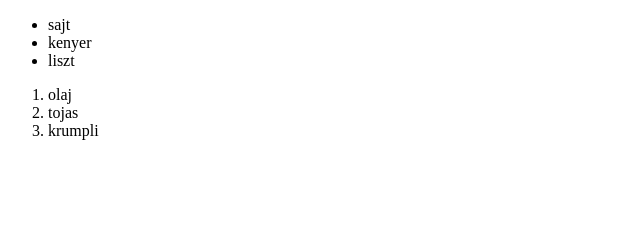
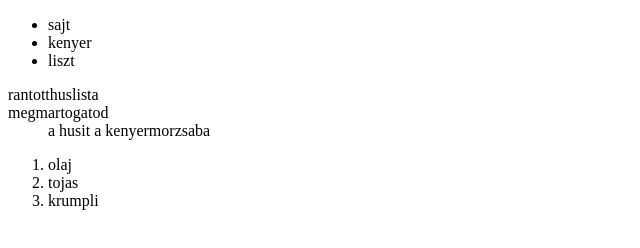
Before and after one commit to Bia262/lista, a plain HTML site: page index.html in a window 1280 px wide. Shown: the whole page, without its empty margins (0-640 px from the left). Drawn offline with Linux system fonts and the light colour scheme.

Commit message:
Update index.html

```diff
--- a/index.html
+++ b/index.html
@@ -4,7 +4,7 @@
     <meta charset="UTF-8">
     <meta http-equiv="X-UA-Compatible" content="IE=edge">
     <meta name="viewport" content="width=device-width, initial-scale=1.0">
-    <title>Document</title>
+    <title>Lista</title>
 </head>
 <body>
     <ul>
@@ -12,7 +12,10 @@
         <li>kenyer</li>
         <li>liszt</li>
     </ul>
-    <ol>
+    <dl>rantotthuslista
+<dt>megmartogatod</dt>
+    <dd>a husit a kenyermorzsaba</dd>
+    <ol strart="musi">
         <li>olaj</li>
         <li>tojas</li>
         <li>krumpli</li>
```
